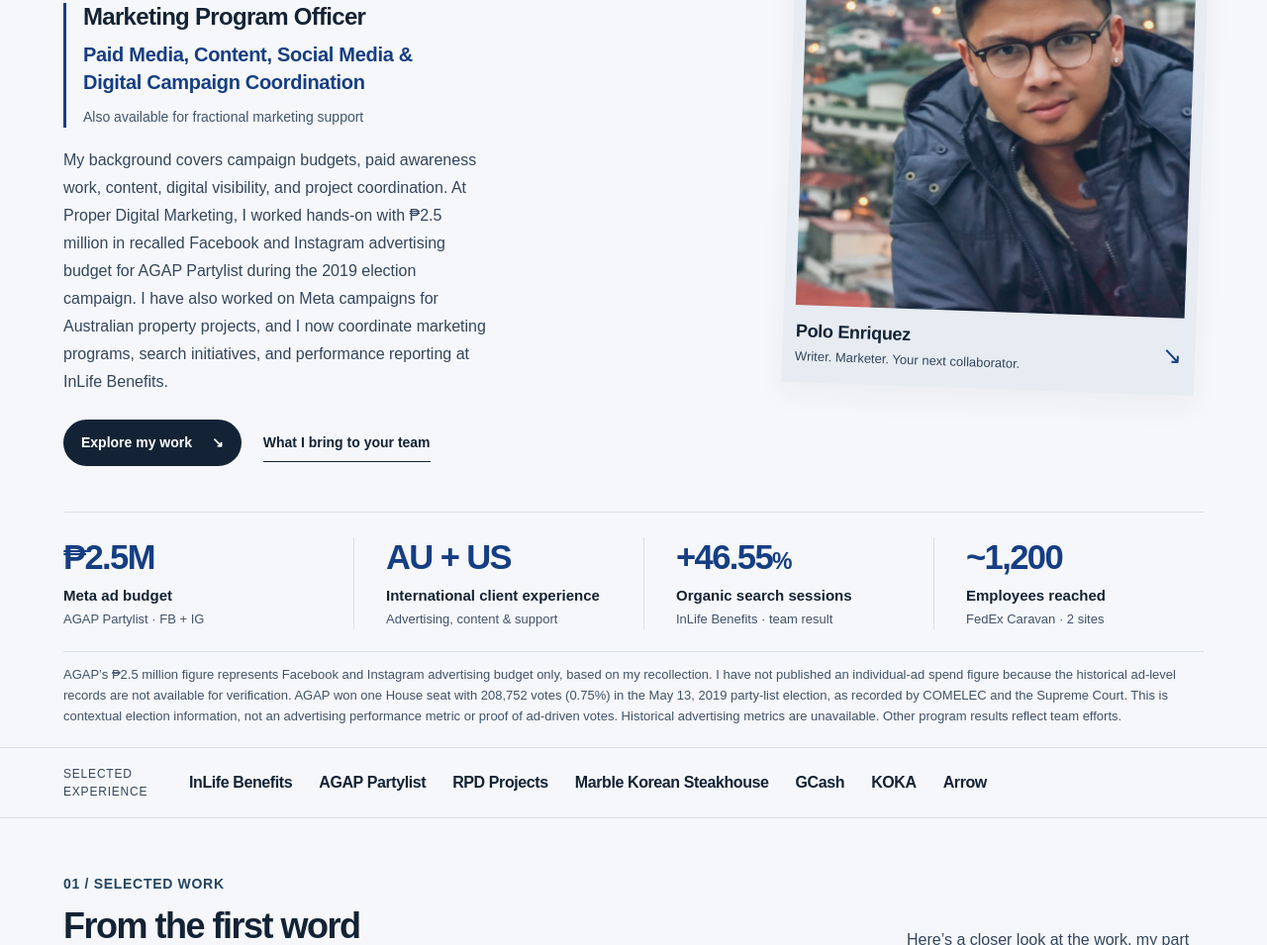
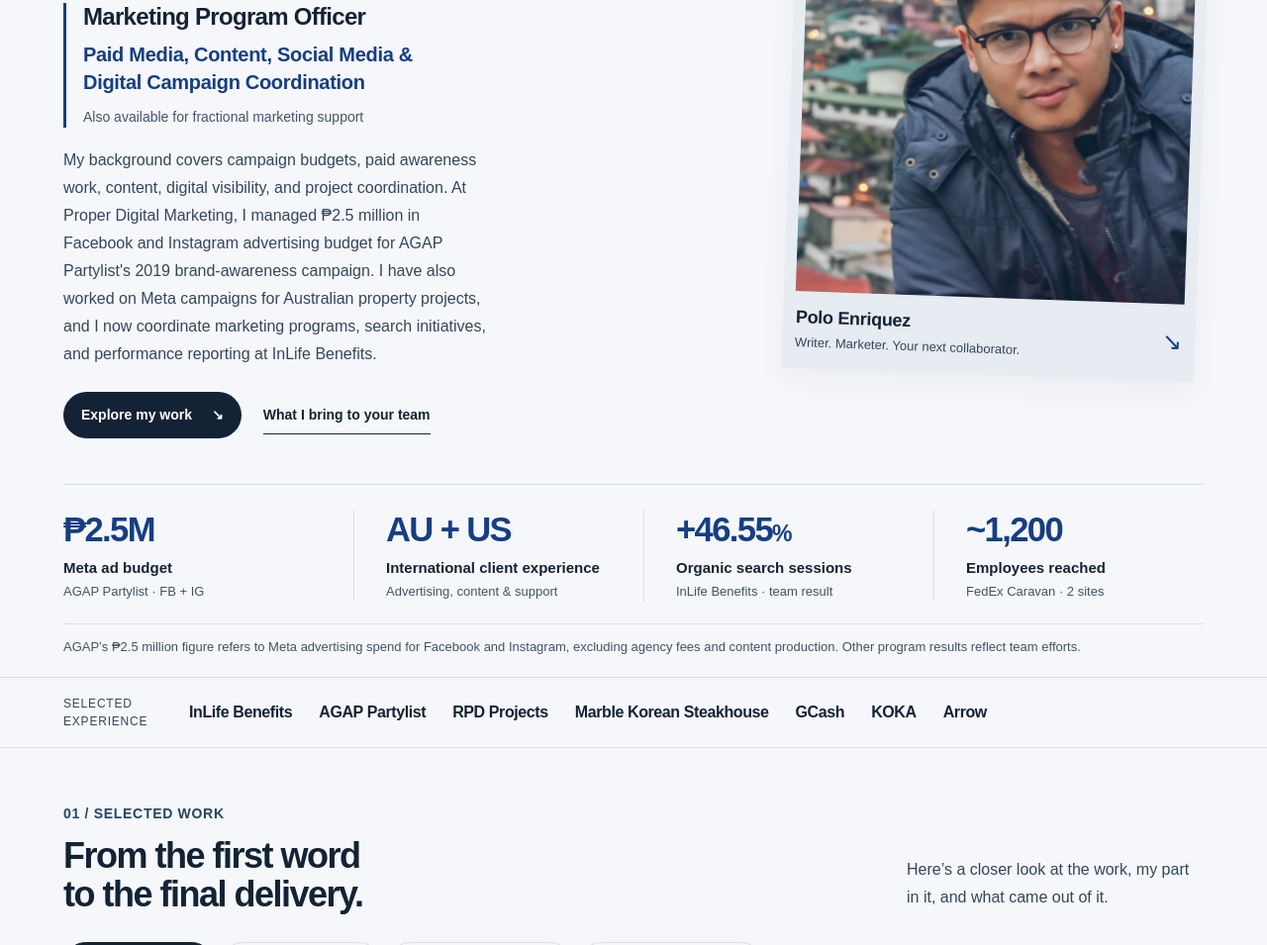
Before and after one commit to putopao/putopao.github.io, a plain HTML site: page paid-media/index.html in a window 1280 px wide. Shown: the part 402-1357 px from the top of the page at 99% size. Drawn offline with Linux system fonts and the light colour scheme.

Commit message:
Update AGAP portfolio presentation and remove unrelated election results

```diff
--- a/paid-media/index.html
+++ b/paid-media/index.html
@@ -6,7 +6,7 @@
 <title>Polo Enriquez | Paid Media, Content &amp; Marketing</title>
 <meta name="description" content="Polo Enriquez’s portfolio for paid media, content, social marketing and campaign coordination, featuring the AGAP Partylist brand-awareness budget case study.">
 <meta name="theme-color" content="#1f3a5f">
-<meta name="portfolio-version" content="2026-11-19-international-experience">
+<meta name="portfolio-version" content="2026-11-19-campaign-copy-refresh">
 <meta property="og:title" content="Polo Enriquez | Paid Media &amp; Digital Marketing">
 <meta property="og:description" content="Paid media, campaign budgets, content, and digital marketing case studies.">
 <meta property="og:type" content="website">
@@ -14,7 +14,7 @@
 <meta property="og:image" content="https://putopao.github.io/assets/polo-portrait.webp">
 <link rel="canonical" href="https://putopao.github.io/paid-media/">
 <link rel="stylesheet" href="/style.css?v=20261022-readable-nautilus">
-<script defer src="app.js?v=20261119-international-experience"></script>
+<script defer src="app.js?v=20261119-campaign-copy-refresh"></script>
 <style>
 #polo-portfolio .pp-cover-agap{background:linear-gradient(135deg,#132335 0%,#203b73 56%,#304dff 100%);color:white;padding:22px 24px;display:flex;flex-direction:column;justify-content:space-between}
 #polo-portfolio .pp-cover-agap .pp-search-stat{font-size:clamp(40px,5vw,62px);letter-spacing:-2px}
@@ -44,7 +44,7 @@
         <p class="pp-eyebrow">POLO ENRIQUEZ / PAID MEDIA, CONTENT &amp; MARKETING</p>
         <h1>Paid campaigns.<br>Clear words.<br><span>Work that moves.</span></h1>
         <div class="pp-identity"><p class="pp-role">Marketing Program Officer</p><p class="pp-professional-scope">Paid Media, Content, Social Media &amp;<br>Digital Campaign Coordination</p><p class="pp-fractional">Also available for fractional marketing support</p></div>
-        <p class="pp-intro">My background covers campaign budgets, paid awareness work, content, digital visibility, and project coordination. At Proper Digital Marketing, I worked hands-on with ₱2.5 million in recalled Facebook and Instagram advertising budget for AGAP Partylist during the 2019 election campaign. I have also worked on Meta campaigns for Australian property projects, and I now coordinate marketing programs, search initiatives, and performance reporting at InLife Benefits.</p>
+        <p class="pp-intro">My background covers campaign budgets, paid awareness work, content, digital visibility, and project coordination. At Proper Digital Marketing, I managed ₱2.5 million in Facebook and Instagram advertising budget for AGAP Partylist's 2019 brand-awareness campaign. I have also worked on Meta campaigns for Australian property projects, and I now coordinate marketing programs, search initiatives, and performance reporting at InLife Benefits.</p>
         <div class="pp-actions"><button type="button" class="pp-primary cursor-interaction" data-scroll="pp-work">Explore my work <span aria-hidden="true">↘</span></button><button type="button" class="pp-text-button cursor-interaction" data-scroll="pp-skills">What I bring to your team</button></div>
       </div>
       <figure class="pp-portrait">
@@ -59,7 +59,7 @@
       <div><strong>+46.55<span>%</span></strong><span>Organic search sessions</span><small>InLife Benefits · team result</small></div>
       <div><strong>~1,200</strong><span>Employees reached</span><small>FedEx Caravan · 2 sites</small></div>
     </div>
-    <p class="pp-impact-note">AGAP’s ₱2.5 million figure represents Facebook and Instagram advertising budget only, based on my recollection. I have not published an individual-ad spend figure because the historical ad-level records are not available for verification. AGAP won one House seat with 208,752 votes (0.75%) in the May 13, 2019 party-list election, as recorded by COMELEC and the Supreme Court. This is contextual election information, not an advertising performance metric or proof of ad-driven votes. Historical advertising metrics are unavailable. Other program results reflect team efforts.</p>
+    <p class="pp-impact-note">AGAP’s ₱2.5 million figure refers to Meta advertising spend for Facebook and Instagram, excluding agency fees and content production. Other program results reflect team efforts.</p>
     <div class="pp-brands"><span>SELECTED EXPERIENCE</span><strong>InLife Benefits</strong><strong>AGAP Partylist</strong><strong>RPD Projects</strong><strong>Marble Korean Steakhouse</strong><strong>GCash</strong><strong>KOKA</strong><strong>Arrow</strong></div>
     <section class="pp-work" id="pp-work">
       <div class="pp-section-heading"><div><p class="pp-eyebrow">01 / SELECTED WORK</p><h2>From the first word<br>to the final delivery.</h2></div><p>Here’s a closer look at the work, my part in it, and what came out of it.</p></div>
```
